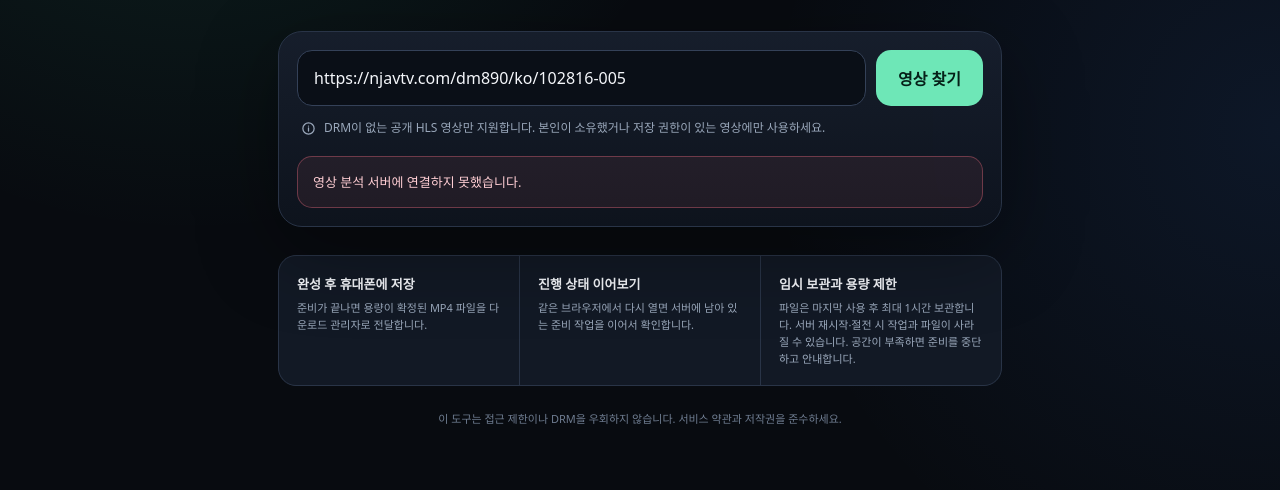
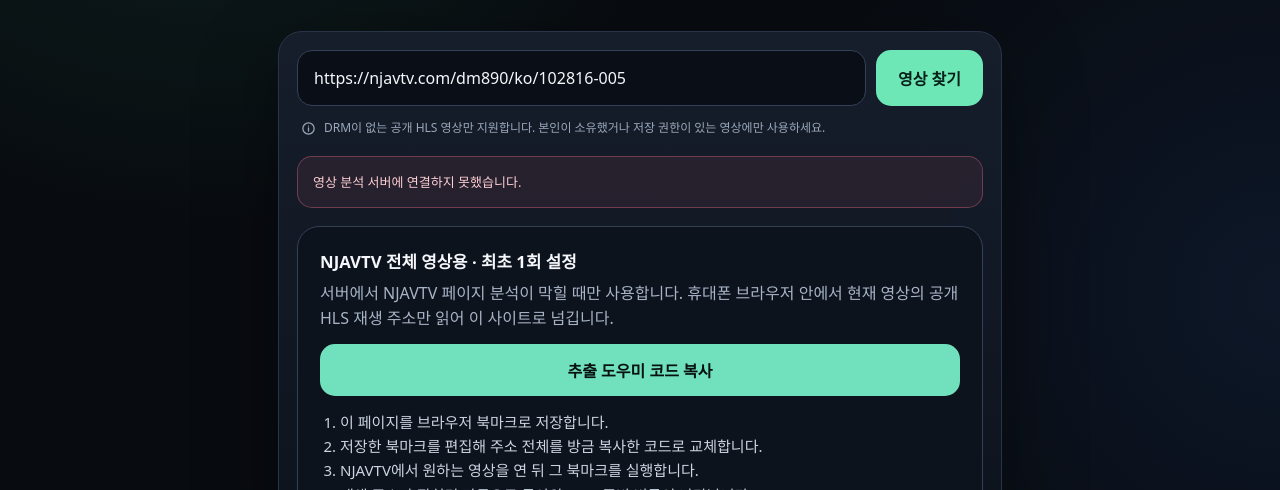
Before and after one commit to newwonwoo/downloader, a plain HTML site: page index.html in a window 1280 px wide. Both pictures are taken after a click on the button "영상 찾기". Shown: the part 310-800 px from the top of the page. Drawn offline with Linux system fonts and the light colour scheme; no server answers.

Commit message:
feat: expose NJAVTV site-wide helper UI

```diff
--- a/index.html
+++ b/index.html
@@ -12,6 +12,12 @@
     .native-link{display:inline-flex;align-items:center;justify-content:center;text-decoration:none;font-family:inherit}
     .native-link[aria-disabled="true"]{opacity:.5;cursor:wait}
     .native-link:focus-visible{outline:2px solid var(--accent);outline-offset:3px}
+    .helper-panel{margin-top:18px;padding:22px;border:1px solid #334155;border-radius:22px;background:#0c131d}
+    .helper-panel h3{margin:0 0 8px;font-size:1.05rem}
+    .helper-panel p{margin:0 0 14px;color:#a8b3c5;line-height:1.55}
+    .helper-actions{display:grid;grid-template-columns:1fr;gap:10px}
+    .helper-actions button{min-height:52px;border:0;border-radius:15px;padding:0 14px;font:inherit;font-weight:800;display:flex;align-items:center;justify-content:center;cursor:pointer;background:#70e0bd;color:#07120f}
+    .helper-steps{margin:14px 0 0;padding-left:20px;color:#cbd5e1;line-height:1.6;font-size:.94rem}
   </style>
 </head>
 <body>
@@ -55,6 +61,20 @@
 
         <div id="error" class="error" role="alert"></div>
 
+        <div id="helperPanel" class="helper-panel" hidden>
+          <h3>NJAVTV 전체 영상용 · 최초 1회 설정</h3>
+          <p>서버에서 NJAVTV 페이지 분석이 막힐 때만 사용합니다. 휴대폰 브라우저 안에서 현재 영상의 공개 HLS 재생 주소만 읽어 이 사이트로 넘깁니다.</p>
+          <div class="helper-actions">
+            <button id="copyHelper" type="button">추출 도우미 코드 복사</button>
+          </div>
+          <ol class="helper-steps">
+            <li>이 페이지를 브라우저 북마크로 저장합니다.</li>
+            <li>저장한 북마크를 편집해 주소 전체를 방금 복사한 코드로 교체합니다.</li>
+            <li>NJAVTV에서 원하는 영상을 연 뒤 그 북마크를 실행합니다.</li>
+            <li>재생 주소가 잡히면 자동으로 돌아와 MP4 준비 버튼이 나타납니다.</li>
+          </ol>
+        </div>
+
         <div id="result" class="result">
           <div class="videohead"><h2 id="videoTitle"></h2><span id="videoCode" class="code"></span></div>
           <div id="streams" class="streams"></div>
@@ -67,9 +87,9 @@
       </div>
 
       <div class="facts">
+        <div class="fact"><strong>NJAVTV 범용 경로</strong><span>서버 분석이 막히면 특정 영상 번호가 아니라 현재 페이지의 HLS 재생 주소를 브라우저에서 읽어 전달합니다.</span></div>
         <div class="fact"><strong>완성 후 휴대폰에 저장</strong><span>준비가 끝나면 용량이 확정된 MP4 파일을 다운로드 관리자로 전달합니다.</span></div>
         <div class="fact"><strong>진행 상태 이어보기</strong><span>같은 브라우저에서 다시 열면 서버에 남아 있는 준비 작업을 이어서 확인합니다.</span></div>
-        <div class="fact"><strong>임시 보관과 용량 제한</strong><span>파일은 마지막 사용 후 최대 1시간 보관합니다. 서버 재시작·절전 시 작업과 파일이 사라질 수 있습니다. 공간이 부족하면 준비를 중단하고 안내합니다.</span></div>
       </div>
     </section>
 
@@ -77,7 +97,7 @@
   </main>
 
   <script src="./gateway.js?v=single-path-v1"></script>
-  <script src="./app.js?v=single-path-v1"></script>
+  <script src="./app.js?v=single-path-v2-browser-handoff"></script>
   <script src="./file-job-client.js?v=complete-file-v3"></script>
 </body>
 </html>
```
